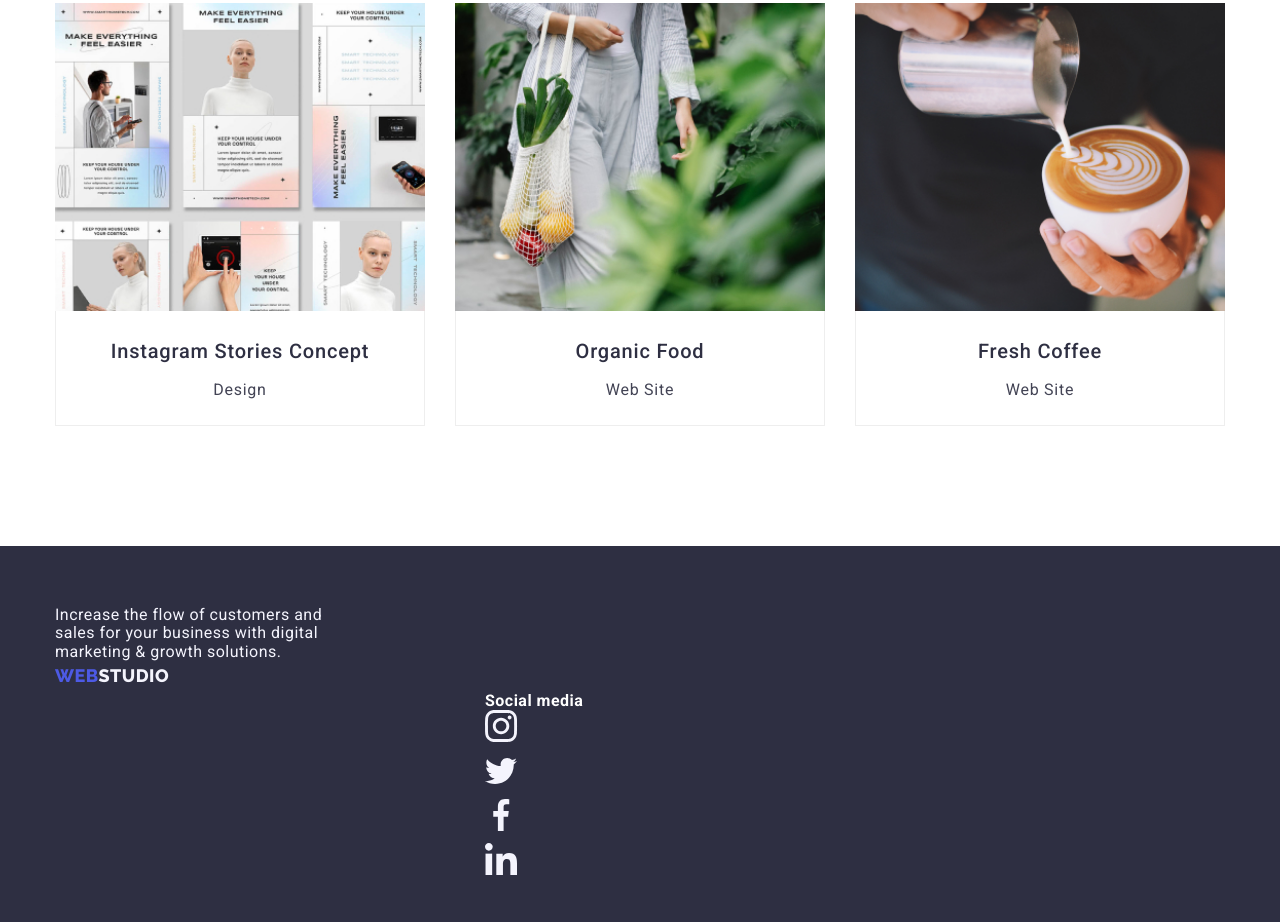
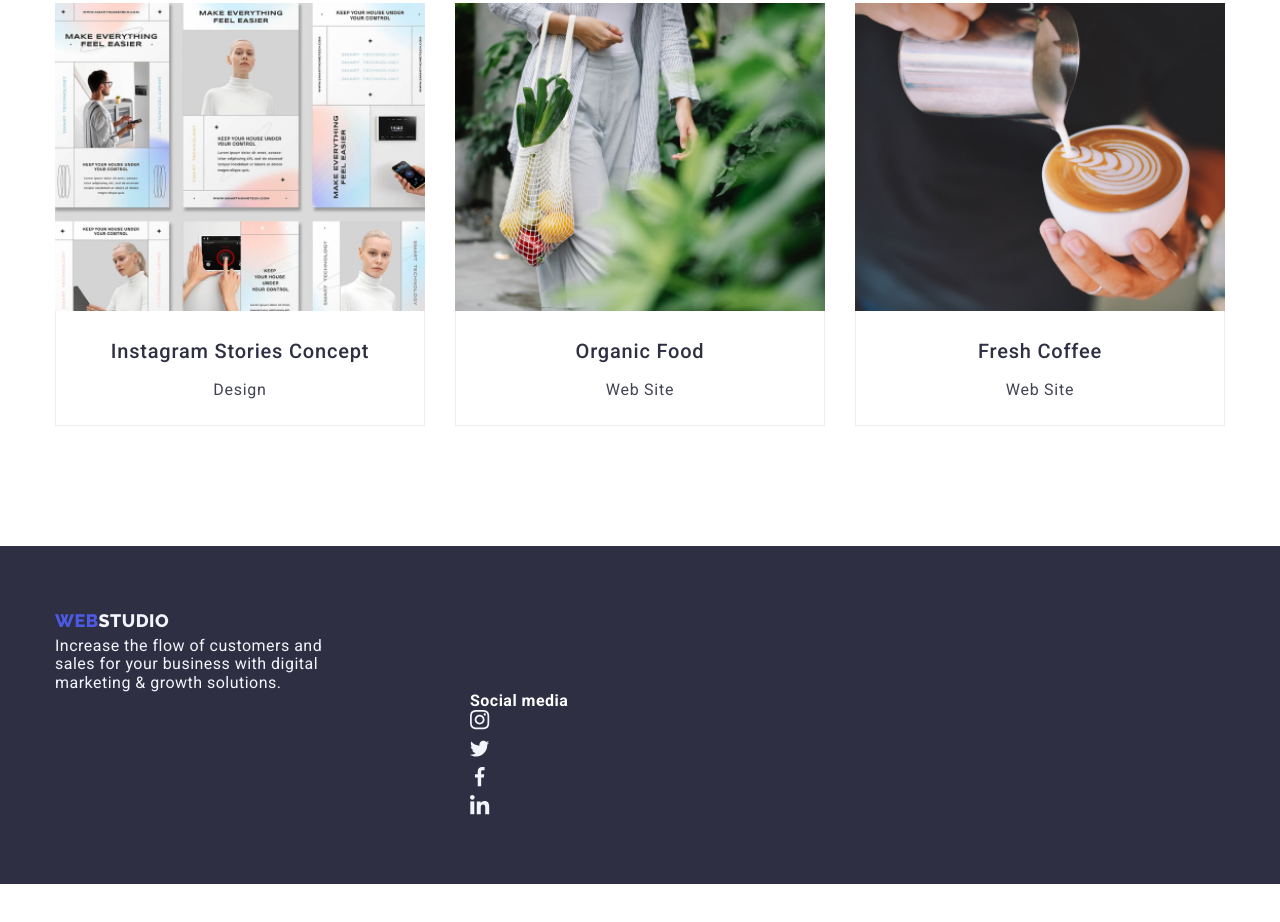
Before and after one commit to samcasubuan/goit-markup-hw-04, a plain HTML site: page portfolio.html in a window 1280 px wide. Shown: the part 1205-2127 px from the top of the page. After the commit the page ends 2089 px from the top, so only its background shows below. Drawn offline with nearby package versions, Linux system fonts and the light colour scheme.

Commit message:
Update portfolio.html

```diff
--- a/portfolio.html
+++ b/portfolio.html
@@ -225,6 +225,10 @@
         <div class="footer">
           <!--Footer section 1-->
           <div class="footer-address">
+            <a href="./index.html" class="logo-link footer">
+              <span class="logo">WEB</span
+              ><span class="studio-footer">STUDIO</span></a
+            >
             <p class="footer-description">
               Increase the flow of customers and <br />
               sales for your business with digital <br />
@@ -232,14 +236,7 @@
             </p>
           </div>
           <!--Footer section 2-->
-          <div class="footer-block"></div>
-        </div>
-        <a href="./index.html" class="logo-link footer">
-          <span class="logo">WEB</span
-          ><span class="studio-footer">STUDIO</span></a
-        >
-
-        <div class="container">
+          <div class="footer-block">
             <b class="footer-heading">Social media</b>
             <ul class="social-footer list">
               <li class="icon-item">
@@ -251,7 +248,7 @@
               noreferrer"
                   aria-label="Link to instagram"
                 >
-                <svg class="icon" width="40" height="40">
+                  <svg class="icon" width="24" height="24">
                     <use href="./images/icons.svg#icon-instagram"></use>
                   </svg>
                 </a>
@@ -266,7 +263,7 @@
               noreferrer"
                   aria-label="Link to twitter"
                 >
-                <svg class="icon" width="40" height="40">
+                  <svg class="icon" width="24" height="24">
                     <use href="./images/icons.svg#icon-twitter"></use>
                   </svg>
                 </a>
@@ -281,7 +278,7 @@
               noreferrer"
                   aria-label="Link to facebook"
                 >
-                <svg class="icon" width="40" height="40">
+                  <svg class="icon" width="24" height="24">
                     <use href="./images/icons.svg#icon-facebook"></use>
                   </svg>
                 </a>
@@ -296,7 +293,7 @@
               noreferrer"
                   aria-label="Link to linkedin"
                 >
-                <svg class="icon" width="40" height="40">
+                  <svg class="icon" width="24" height="24">
                     <use href="./images/icons.svg#icon-linkedin"></use>
                   </svg>
                 </a>
@@ -304,6 +301,7 @@
             </ul>
           </div>
         </div>
+      </div>
     </footer>
   </body>
 </html>
```
Lines whose indentation alone changed are shown as unchanged.
